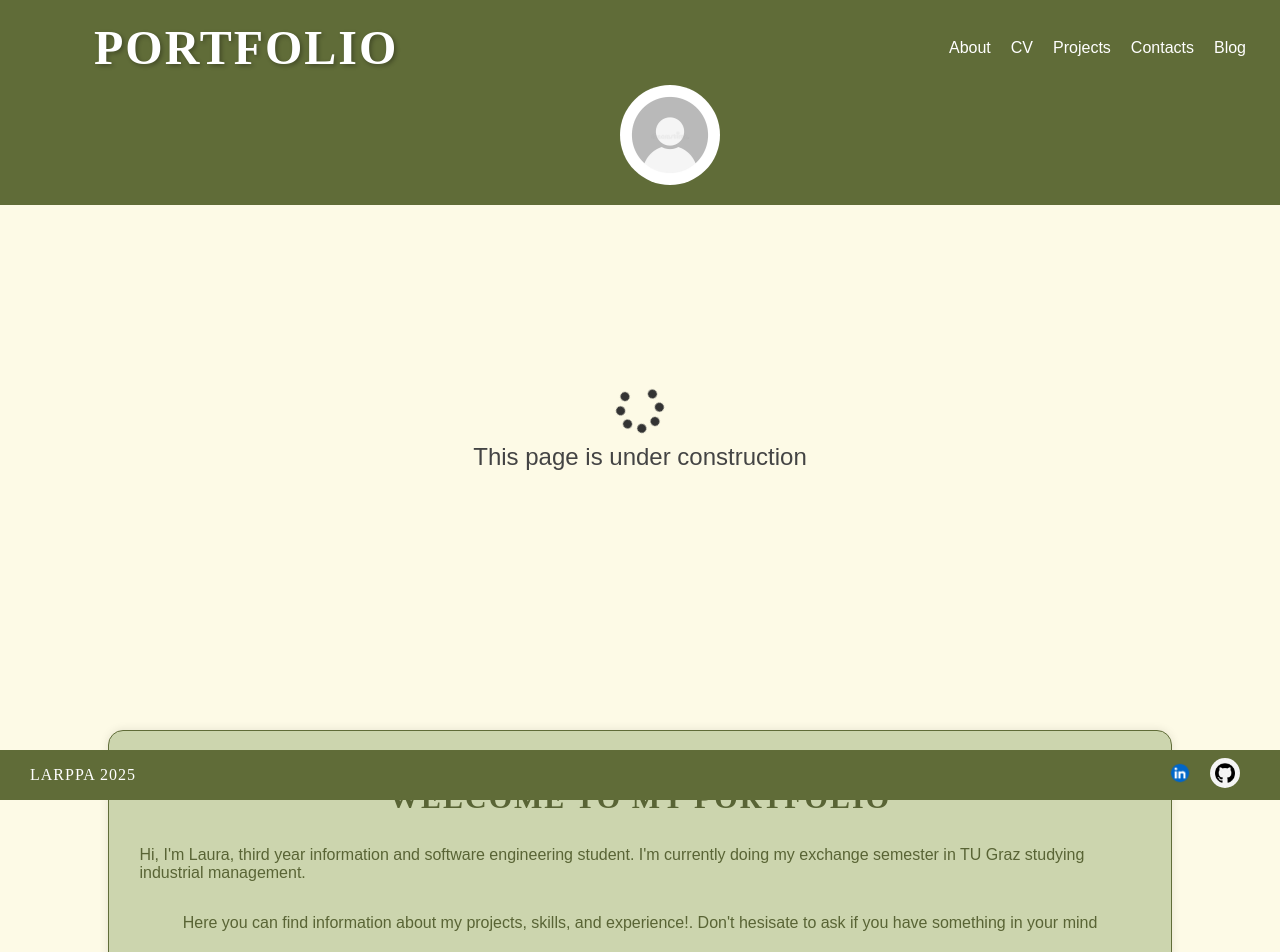
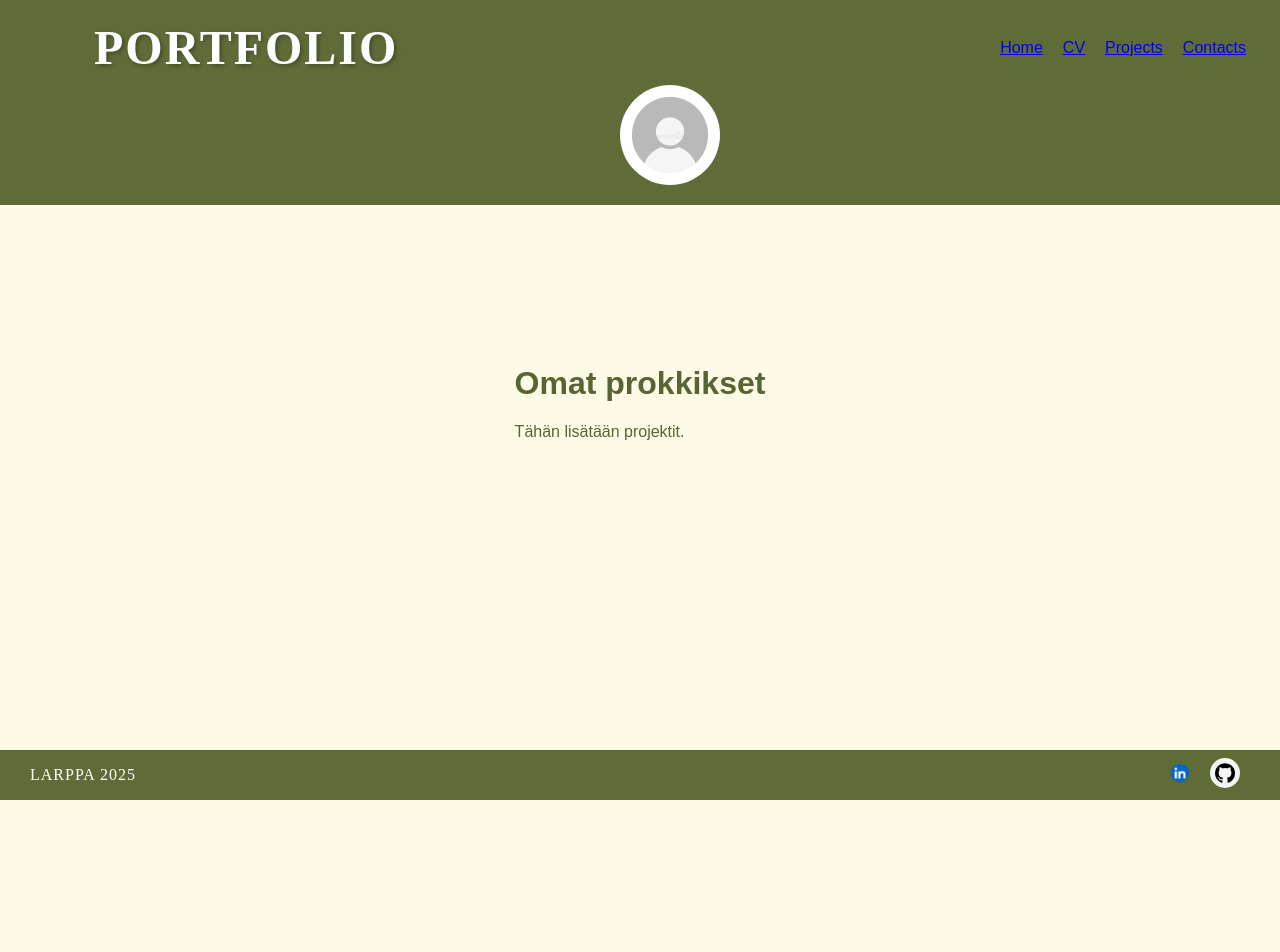
Before and after one commit to lehtio/portfolio, a React (Vite) app in the folder portfolio/: page /projects in a window 1280 px wide. Shown: the top 952 px of the page. After the commit the page ends 800 px from the top, so only its background shows below. Built offline with nearby package versions, Linux system fonts and the light colour scheme.

Commit message:
lisätään navi-linkit ja alasivujen pohjat

```diff
--- a/portfolio/src/App.jsx
+++ b/portfolio/src/App.jsx
@@ -1,28 +1,29 @@
-
+import { BrowserRouter as Router, Routes, Route } from "react-router-dom";
 import Header from "./components/Header.jsx";
 import Footer from "./components/Footer.jsx";
 import InfoBox from "./components/InfoBox.jsx";
 import LoadingScreen from "./components/LoadingScreen.jsx";
 import Projektit from "./components/Projects.jsx";
 import KieliTaito from "./components/LanguageSkill.jsx";
+import CV from "./pages/CV.jsx";
+import ProjektiSivu from "./pages/projektiSivu.jsx";
+import Contacts from "./pages/Contacts.jsx";
+import Home from "./pages/Home.jsx"; // Luo erillinen etusivun komponentti
 
 import "./App.css";
 
-
 function App() {
   return (
-    <div>
+    <Router>
       <Header />
-      <div className="main-content">
-      <LoadingScreen />
-      <InfoBox />
-
-      <Projektit />
-
-      <KieliTaito />
-      </div>
+      <Routes>
+        <Route path="/" element={<Home />} />
+        <Route path="/cv" element={<CV />} />
+        <Route path="/projects" element={<ProjektiSivu />} />
+        <Route path="/contacts" element={<Contacts />} />
+      </Routes>
       <Footer />
-    </div>
+    </Router>
   );
 }
 
--- a/portfolio/src/components/Header.jsx
+++ b/portfolio/src/components/Header.jsx
@@ -1,4 +1,5 @@
 import { useState, useEffect } from "react";
+import { Link } from "react-router-dom"; // React Router käyttöön
 import "../styles/Header.css";
 import profileAvatar from "../images/profile-avatar.webp";
 
@@ -22,9 +23,9 @@ export default function Header() {
 
     window.addEventListener("scroll", checkHeaderSize);
     window.addEventListener("resize", checkHeaderSize);
-    window.addEventListener("load", checkHeaderSize); // Tarkistaa heti kun sivu latautuu
+    window.addEventListener("load", checkHeaderSize);
 
-    checkHeaderSize(); // Tarkistaa heti sivun latauduttua
+    checkHeaderSize();
 
     return () => {
       window.removeEventListener("scroll", checkHeaderSize);
@@ -38,11 +39,10 @@ export default function Header() {
       <nav className="nav-bar">
         <h1 className="site-title">Portfolio</h1>
         <ul className="nav-links">
-          <li>About</li>
-          <li>CV</li>
-          <li>Projects</li>
-          <li>Contacts</li>
-          <li>Blog</li>
+          <li><Link to="/">Home</Link></li>
+          <li><Link to="/cv">CV</Link></li>
+          <li><Link to="/projects">Projects</Link></li>
+          <li><Link to="/contacts">Contacts</Link></li>
         </ul>
       </nav>
       {!isScrolled && <img src={profileAvatar} alt="Profile Avatar" className="profile-image" />}
--- a/portfolio/src/components/InfoBox.jsx
+++ b/portfolio/src/components/InfoBox.jsx
@@ -8,7 +8,7 @@ export default function InfoBox() {
         Hi, I'm Laura, third year information and software engineering student. I'm currently doing my
         exchange semester in TU Graz studying industrial management.
       </p>
-      <p>Here you can find information about my projects, skills, and experience!. Don't hesisate to ask if you have something in your mind</p>
+      <p>Here you can find information about my projects, skills, and experience!. Don't hesitate to ask if you have something in your mind</p>
     </div>
   );
 }
--- /dev/null
+++ b/portfolio/src/pages/CV.jsx
@@ -0,0 +1,8 @@
+export default function CV() {
+    return (
+      <div className="cv-container">
+        <h1>Oma CV</h1>
+        <p>Tähän lisätään CV:n sisältöä, kuten koulutuksen, työkokemuksen ja taidot.</p>
+      </div>
+    );
+  }
--- /dev/null
+++ b/portfolio/src/pages/Contacts.jsx
@@ -0,0 +1,8 @@
+export default function Contacts() {
+    return (
+      <div className="contact-container">
+        <h1>Omat yhteystiedot</h1>
+
+      </div>
+    );
+  }
--- /dev/null
+++ b/portfolio/src/pages/Home.jsx
@@ -0,0 +1,15 @@
+import InfoBox from "../components/InfoBox.jsx";
+import Projektit from "../components/Projects.jsx";
+import KieliTaito from "../components/LanguageSkill.jsx";
+import LoadingScreen from "../components/LoadingScreen.jsx";
+
+export default function Home() {
+  return (
+    <div className="main-content">
+      <InfoBox />
+      <Projektit />
+      <KieliTaito />
+      <LoadingScreen />
+    </div>
+  );
+}
--- /dev/null
+++ b/portfolio/src/pages/projektiSivu.jsx
@@ -0,0 +1,8 @@
+export default function Projects() {
+    return (
+      <div className="projekti-container">
+        <h1>Omat prokkikset</h1>
+        <p>Tähän lisätään projektit.</p>
+      </div>
+    );
+  }
```
